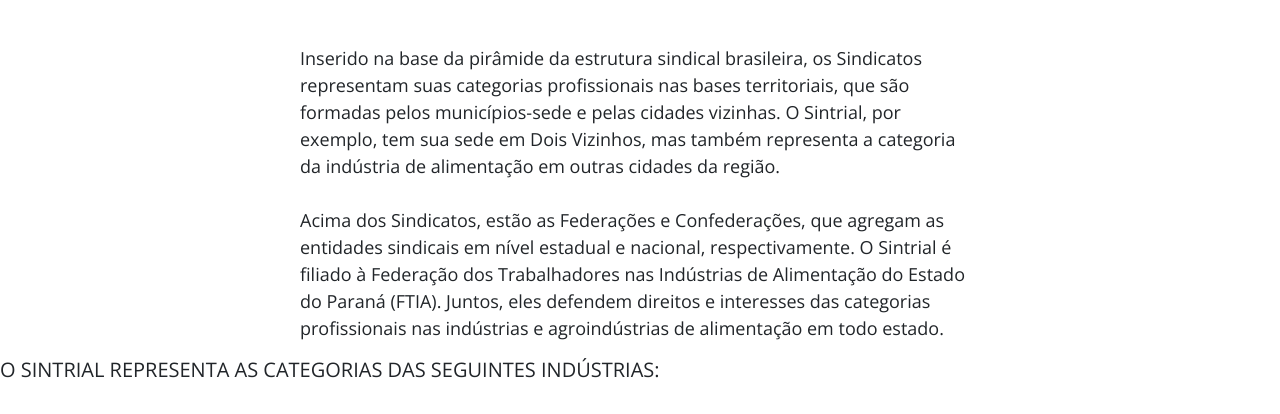
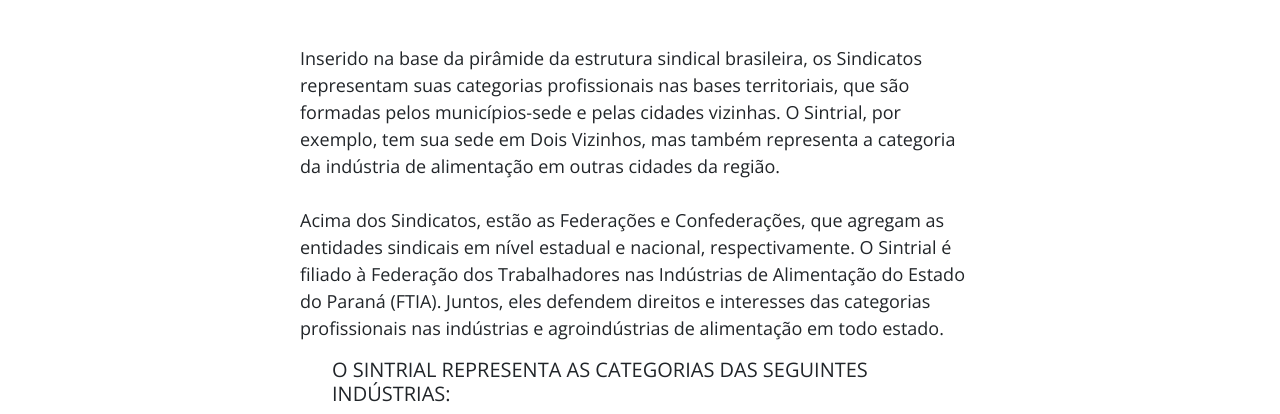
Before and after one commit to renancassi/frontend-sintrial-bstp, a website: page institucional.html in a window 1280 px wide. Shown: the part 503-917 px from the top of the page. Before the commit the page ends 893 px from the top, so only its background shows below. Drawn offline with nearby package versions, Linux system fonts and the light colour scheme.

Commit message:
pequenas alterações

```diff
--- a/institucional.html
+++ b/institucional.html
@@ -72,7 +72,7 @@
           Acima dos Sindicatos, estão as Federações e Confederações, que agregam as entidades sindicais em nível estadual e nacional, respectivamente. O Sintrial é filiado à Federação dos Trabalhadores nas Indústrias de Alimentação do Estado do Paraná (FTIA). Juntos, eles defendem direitos e interesses das categorias profissionais nas indústrias e agroindústrias de alimentação em todo estado.</p>
       </div>
     </section>
-    <section class="gridCardCategorias">
+    <section class="gridCardCategorias container-fluid">
       <h5>O SINTRIAL REPRESENTA AS CATEGORIAS DAS SEGUINTES INDÚSTRIAS:</h5>
     </section>
 
--- a/src/style/style.css
+++ b/src/style/style.css
@@ -248,3 +248,7 @@
 .sobreNos .containerSobreNos:nth-child(2) p {
     font-size: 18px;
 }
+
+.gridCardCategorias {
+    width: 50%;
+}
```
